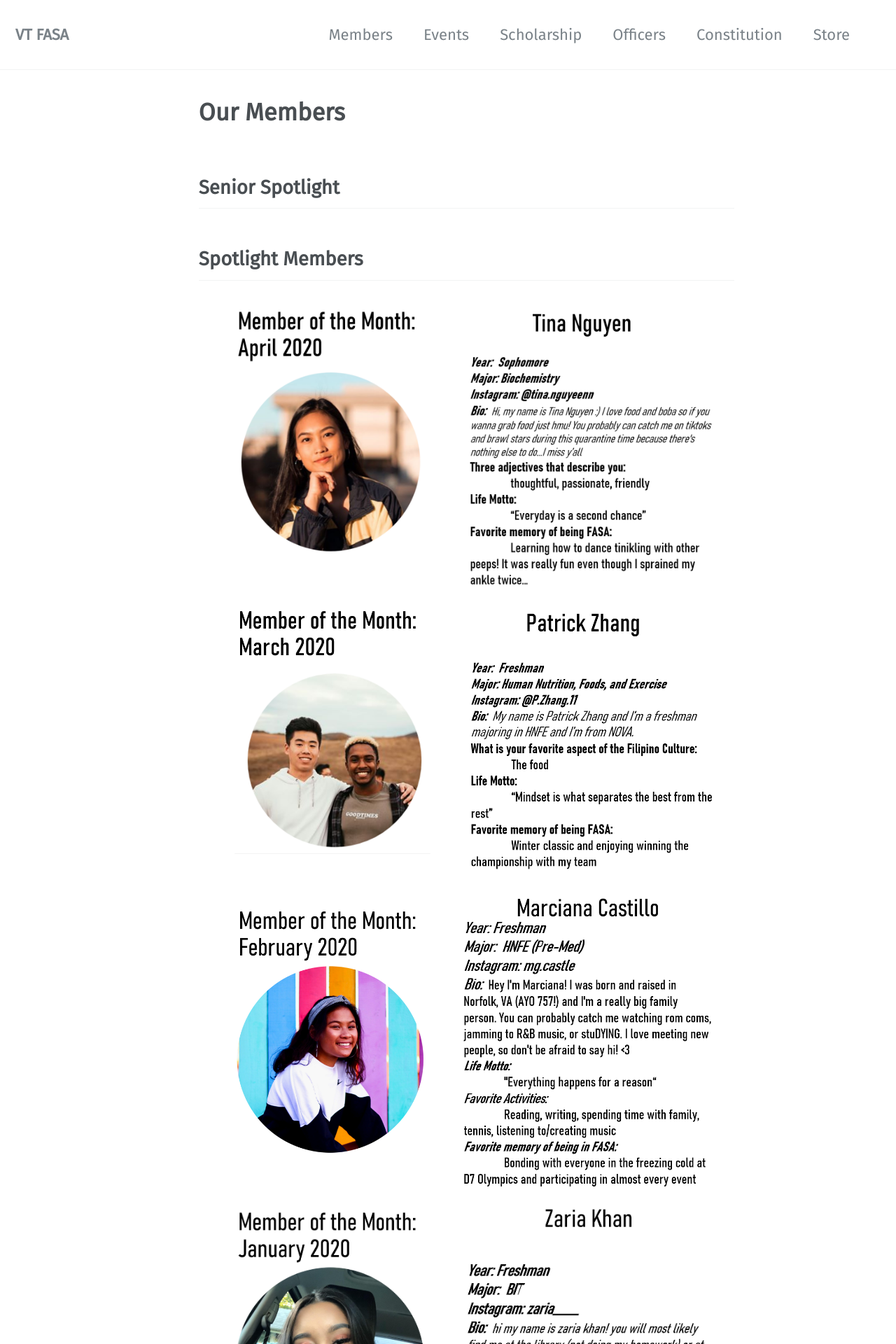
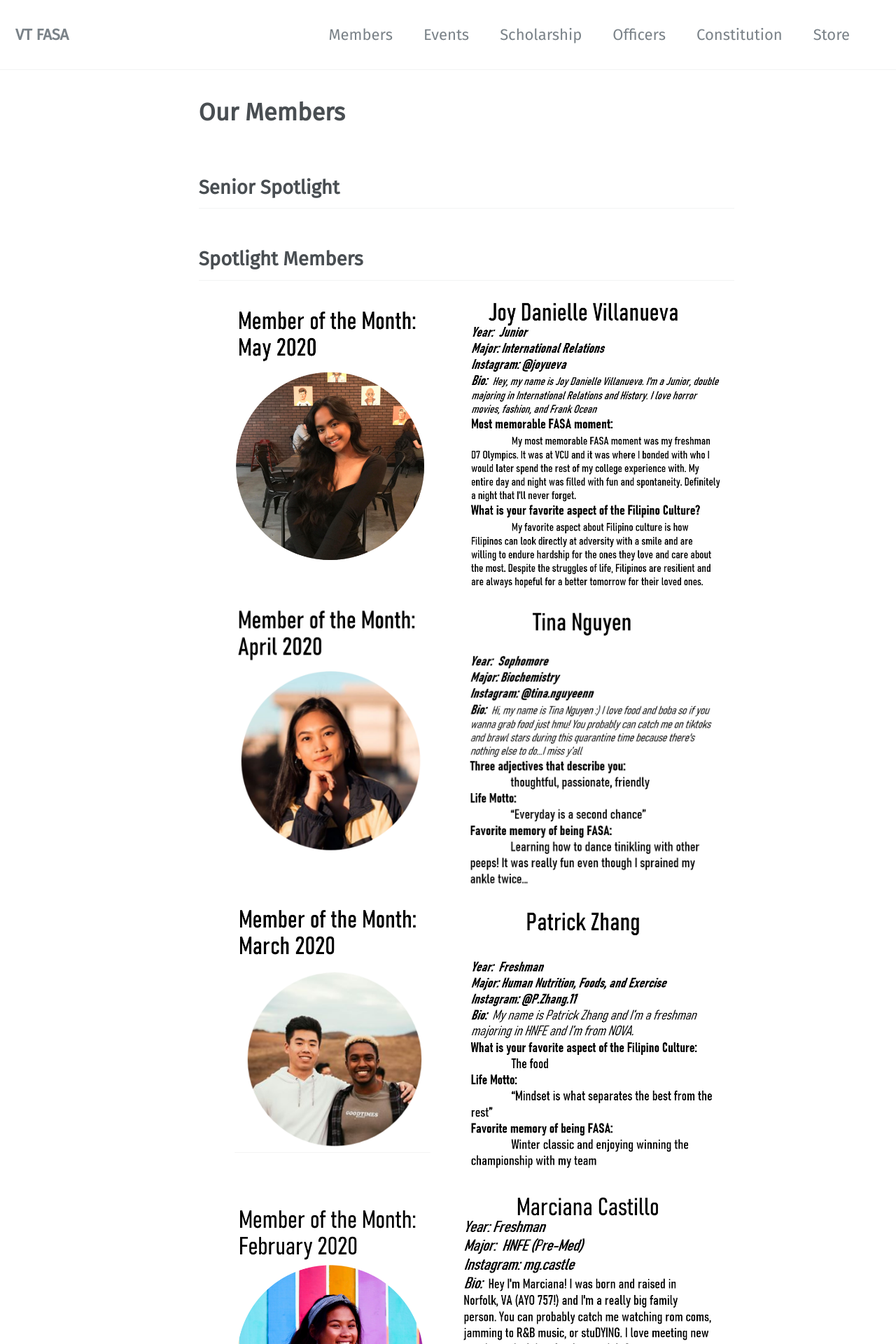
Before and after one commit to vtfasa/vtfasa.github.io, a Jekyll site: the page built from _pages/members.md, in a window 1280 px wide. Shown: the top 1920 px of the page at 70% size. Built offline with Jekyll 4.4.1, drawn with Linux system fonts in a browser that asks for light colours; some web fonts are replaced.

Commit message:
FINAL PUSH

```diff
--- a/_pages/members.md
+++ b/_pages/members.md
@@ -11,6 +11,7 @@ permalink: /members/
 
 
 ## Spotlight Members
+![image-center]({{ "/assets/images/motm/joyMOTM.PNG" | absolute_url }}){: .align-center}
 ![image-center]({{ "/assets/images/motm/tinaMOTM2.PNG" | absolute_url }}){: .align-center}
 ![image-center]({{ "/assets/images/motm/patrickMOTM.PNG" | absolute_url }}){: .align-center}
 ![image-center]({{ "/assets/images/motm/marcianaMOTM.PNG" | absolute_url }}){: .align-center}
```
Also changed, not shown: assets/images/motm/joyMOTM.PNG (added).
